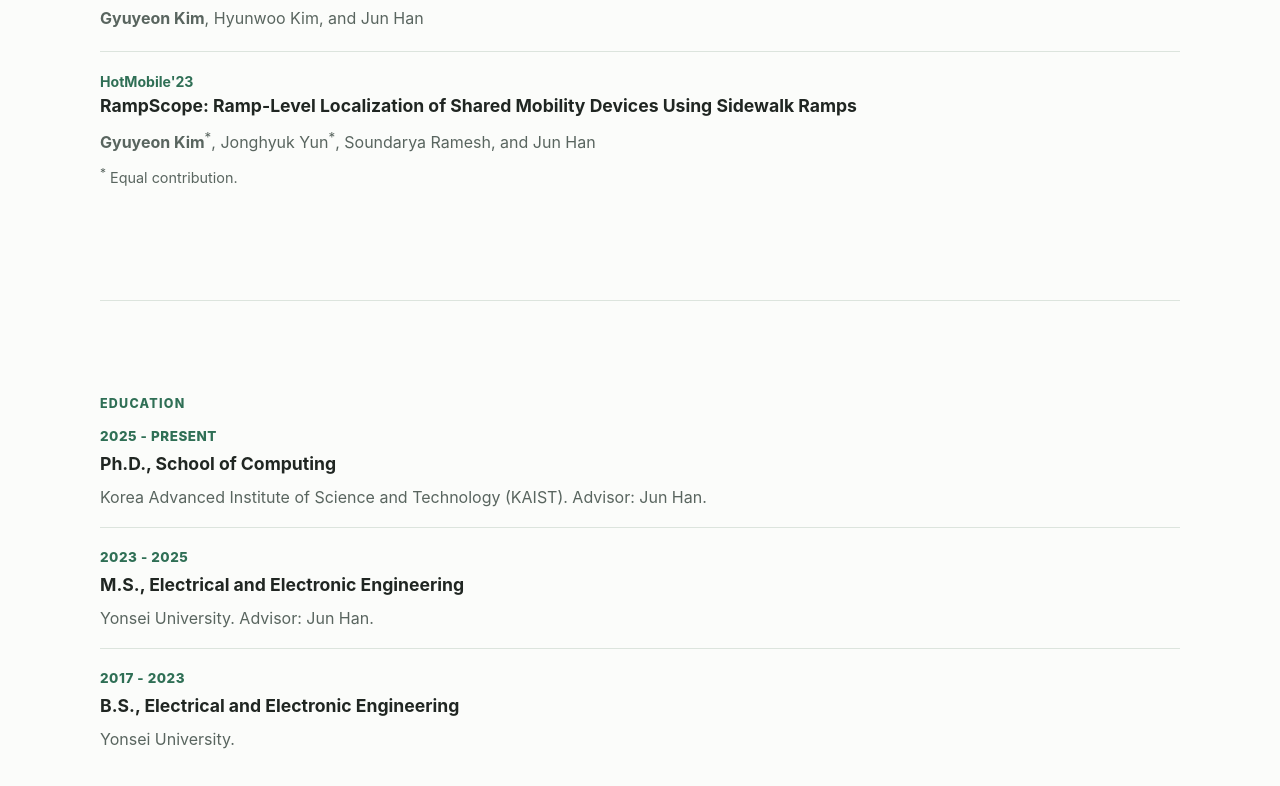
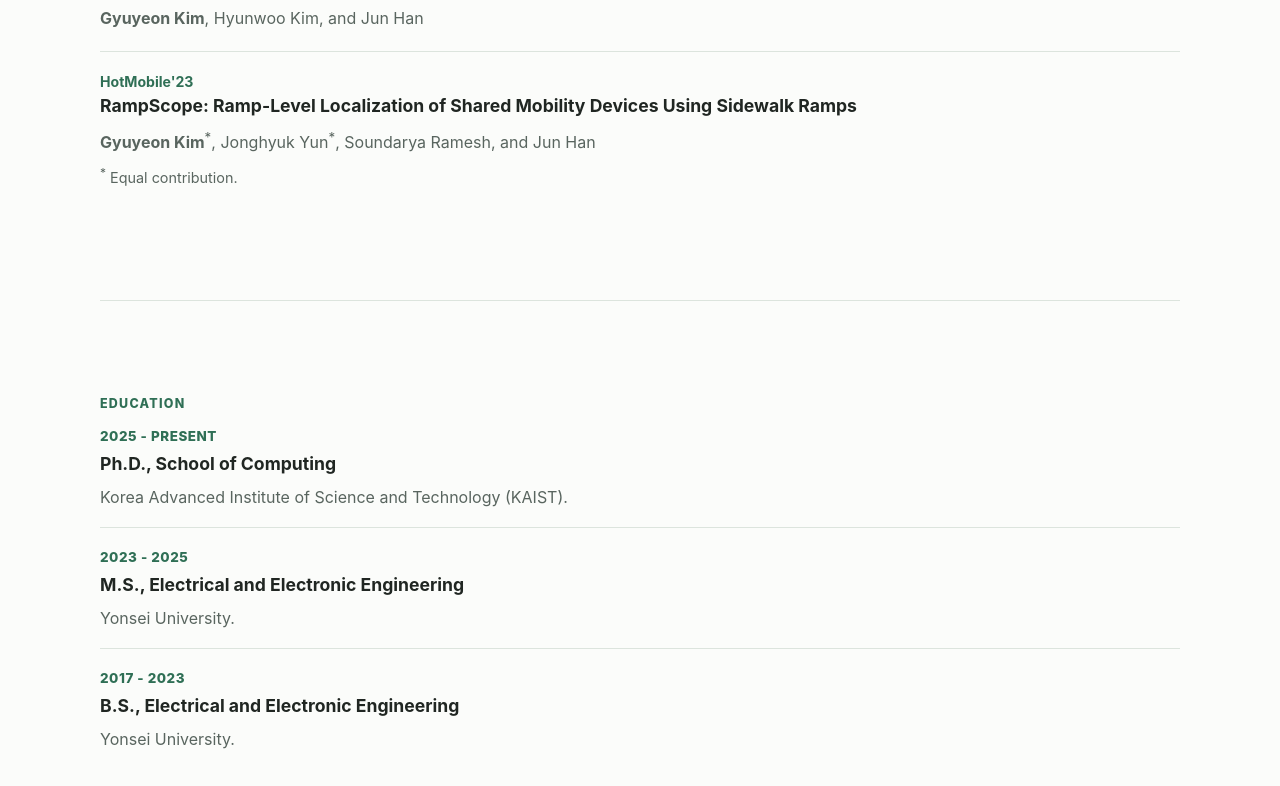
Before and after one commit to msmhi52/msmhi52.github.io, a plain HTML site: page index.html in a window 1280 px wide. Shown: the part 1460-2246 px from the top of the page. Drawn offline with Linux system fonts and the light colour scheme.

Commit message:
Update CV and remove advisor information

```diff
--- a/index.html
+++ b/index.html
@@ -34,7 +34,7 @@
           <p class="section-label">Korea Advanced Institute of Science and Technology</p>
           <h1 id="profile-title">Gyuyeon Kim</h1>
           <p class="lead">
-            I am a Ph.D. student in the School of Computing at KAIST, advised by Prof. Jun Han.
+            I am a Ph.D. student in the School of Computing at KAIST.
             My research interest lies in the intersection of mobile systems, sensing systems, security, and
             physical artificial intelligence.
           </p>
@@ -106,12 +106,12 @@
           <article>
             <span>2025 - Present</span>
             <h3>Ph.D., School of Computing</h3>
-            <p>Korea Advanced Institute of Science and Technology (KAIST). Advisor: Jun Han.</p>
+            <p>Korea Advanced Institute of Science and Technology (KAIST).</p>
           </article>
           <article>
             <span>2023 - 2025</span>
             <h3>M.S., Electrical and Electronic Engineering</h3>
-            <p>Yonsei University. Advisor: Jun Han.</p>
+            <p>Yonsei University.</p>
           </article>
           <article>
             <span>2017 - 2023</span>
```
Also changed, not shown: 2 other files.
